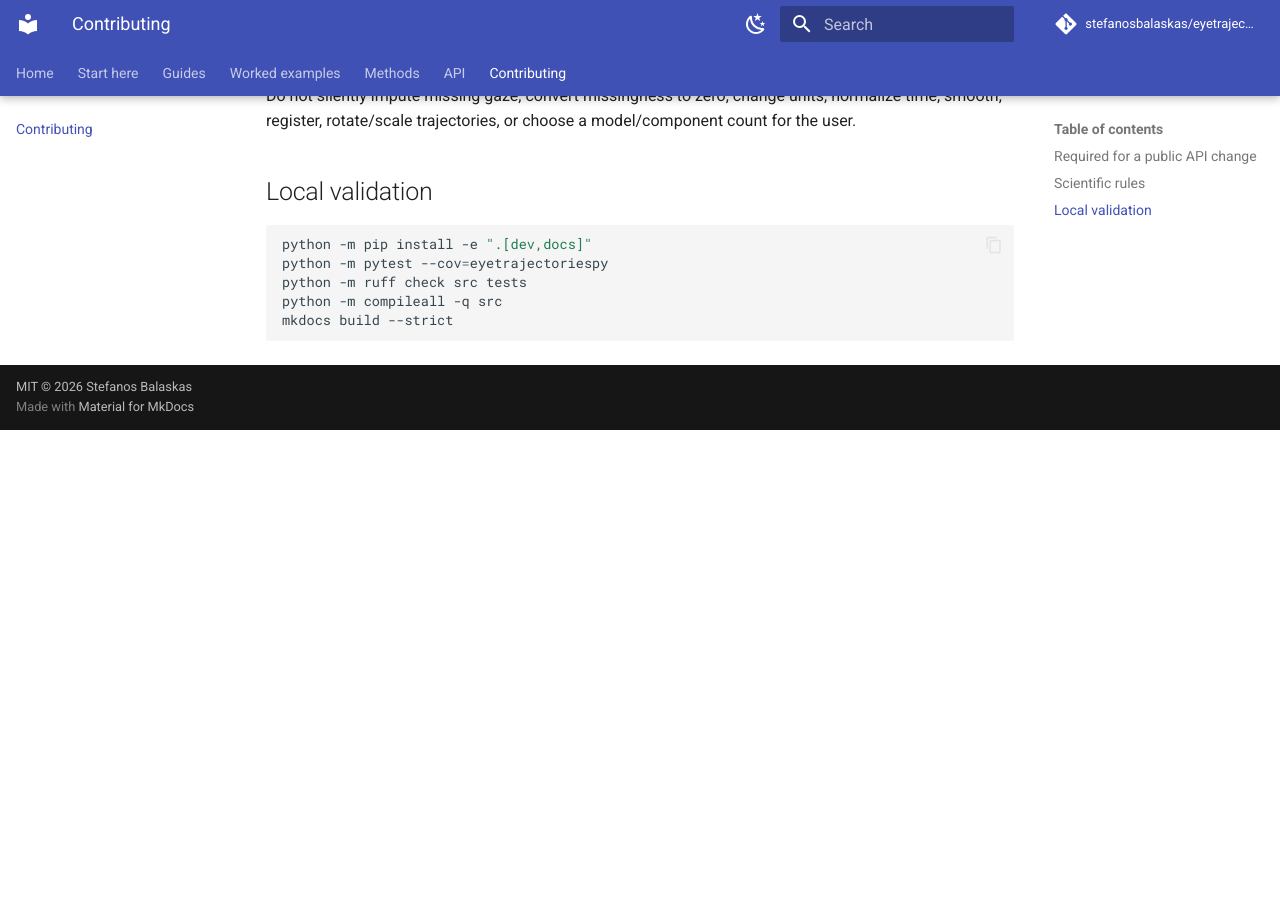
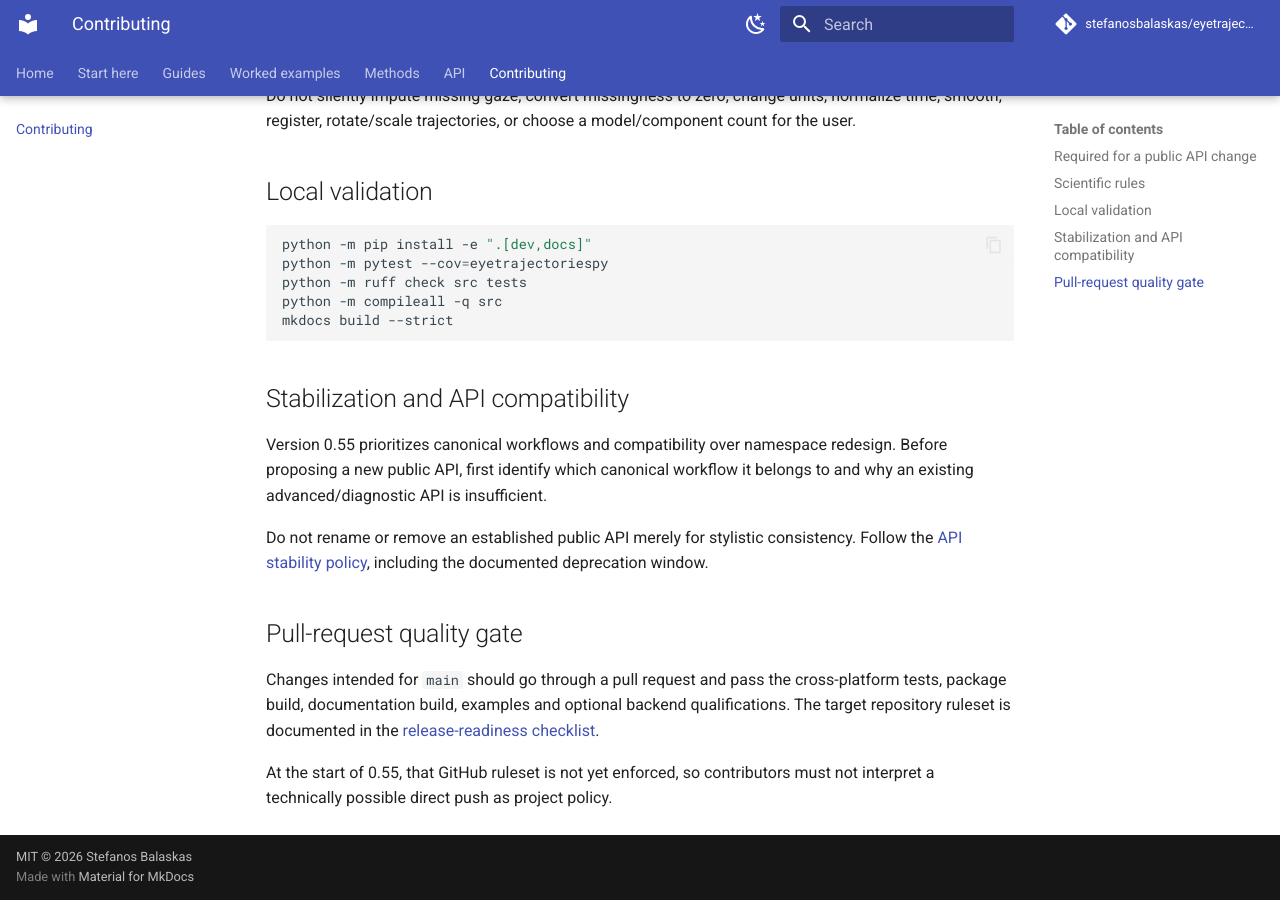
Before and after one commit to stefanosbalaskas/eyetrajectoriespy, an MkDocs documentation site: the page built from docs/contributing.md, in a window 1280 px wide and 900 px high, scrolled down 647 px. Built offline with MkDocs 1.6.1 and Material for MkDocs 9.7.7, drawn with Linux system fonts in a browser that asks for light colours; comment, search, counter and statistics services are not loaded; before the commit the page ends 1077 px from its top, so only the background shows below that.

Commit message:
Document stabilization and PR quality policy

````diff
--- a/docs/contributing.md
+++ b/docs/contributing.md
@@ -27,3 +27,23 @@ python -m ruff check src tests
 python -m compileall -q src
 mkdocs build --strict
 ```
+## Stabilization and API compatibility
+
+Version 0.55 prioritizes canonical workflows and compatibility over namespace
+redesign. Before proposing a new public API, first identify which canonical
+workflow it belongs to and why an existing advanced/diagnostic API is
+insufficient.
+
+Do not rename or remove an established public API merely for stylistic
+consistency. Follow the [API stability policy](reference/api-stability.md),
+including the documented deprecation window.
+
+## Pull-request quality gate
+
+Changes intended for `main` should go through a pull request and pass the
+cross-platform tests, package build, documentation build, examples and optional
+backend qualifications. The target repository ruleset is documented in the
+[release-readiness checklist](release-readiness.md).
+
+At the start of 0.55, that GitHub ruleset is not yet enforced, so contributors
+must not interpret a technically possible direct push as project policy.
````
